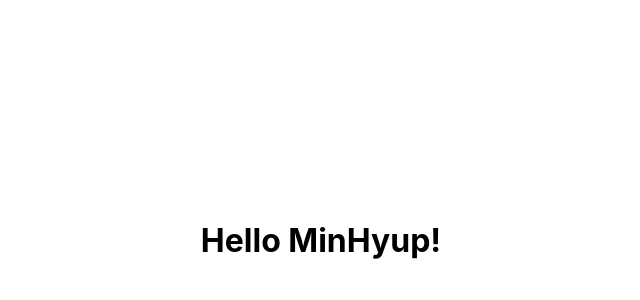
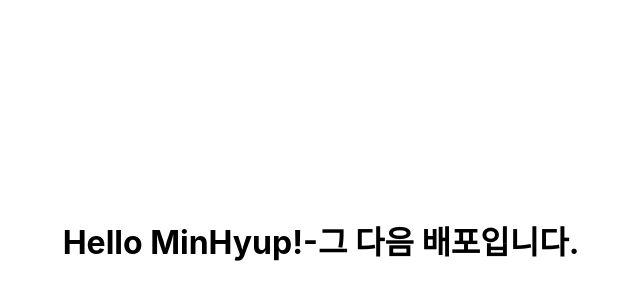
Before and after one commit to minhyup/channel-1st-prototype, a Next.js app: page / in a window 1280 px wide. Shown: the part 160-460 px from the top of the page, without its empty margins (319-959 px from the left). Built offline with nearby package versions, Linux system fonts and the light colour scheme.

Commit message:
두번째

```diff
--- a/pages/index.tsx
+++ b/pages/index.tsx
@@ -10,7 +10,7 @@ export default function Home(): React.ReactElement {
         <link rel="icon" href="/favicon.ico" />
       </Head>
 
-      <h1>Hello MinHyup!</h1>
+      <h1>Hello MinHyup!-그 다음 배포입니다.</h1>
     </div>
   );
 }
```
